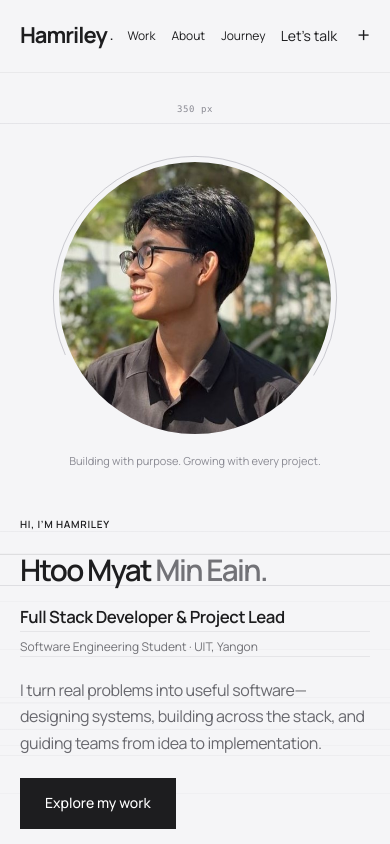
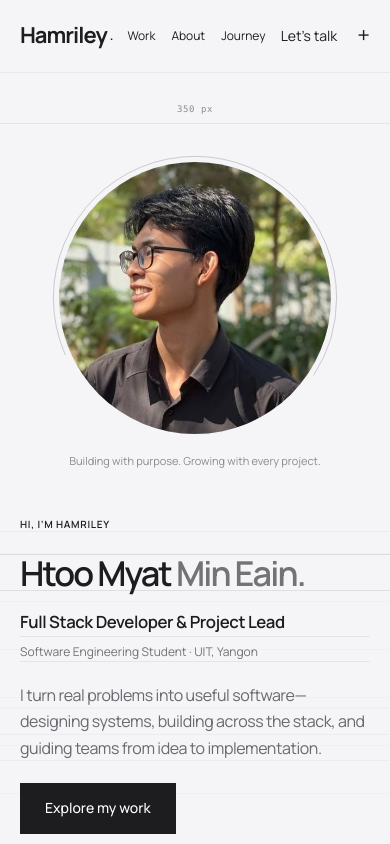
Before and after one commit to htoomyatmineain/my-portfolio, a plain HTML site: page index.html in a window 390 px wide. Shown: the top 844 px of the page. Drawn offline with Linux system fonts and the light colour scheme.

Commit message:
Increase hero H1 size for Htoo Myat Min Eain

```diff
--- a/styles.css
+++ b/styles.css
@@ -179,3 +179,4 @@ main{isolation:isolate}.hero h1:after{left:-100vw;right:-100vw}.hero-layout{bord
 .context-hashtags span{font:600 11px ui-monospace,Consolas,monospace;padding:3px 9px;color:#005bb5;background:#e8f2fc;border:1px solid #c3dcf7;border-radius:0;letter-spacing:.01em}
 .portrait video{display:block;width:100%;height:auto;aspect-ratio:4/5;object-fit:cover;object-position:center;border-radius:0}
 .portrait{width:min(100%,460px)}@media(max-width:900px){.portrait{width:100%}}
+.hero h1{font-size:clamp(32px,9.8cqw,78px)}@media(max-width:900px){.hero h1{font-size:clamp(38px,9.8cqw,68px)}}@media(max-width:600px){.hero h1{font-size:clamp(28px,9.8cqw,52px)}}
```
